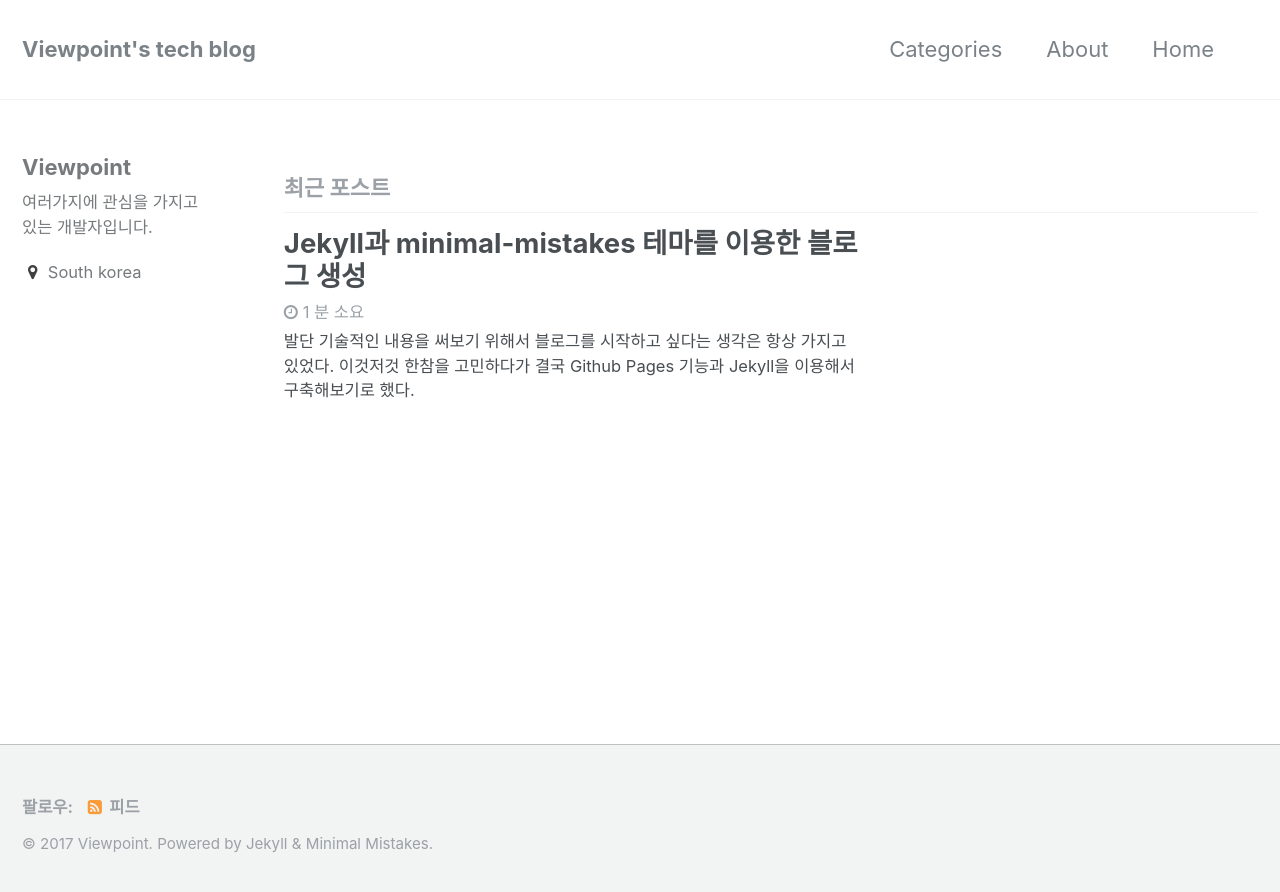
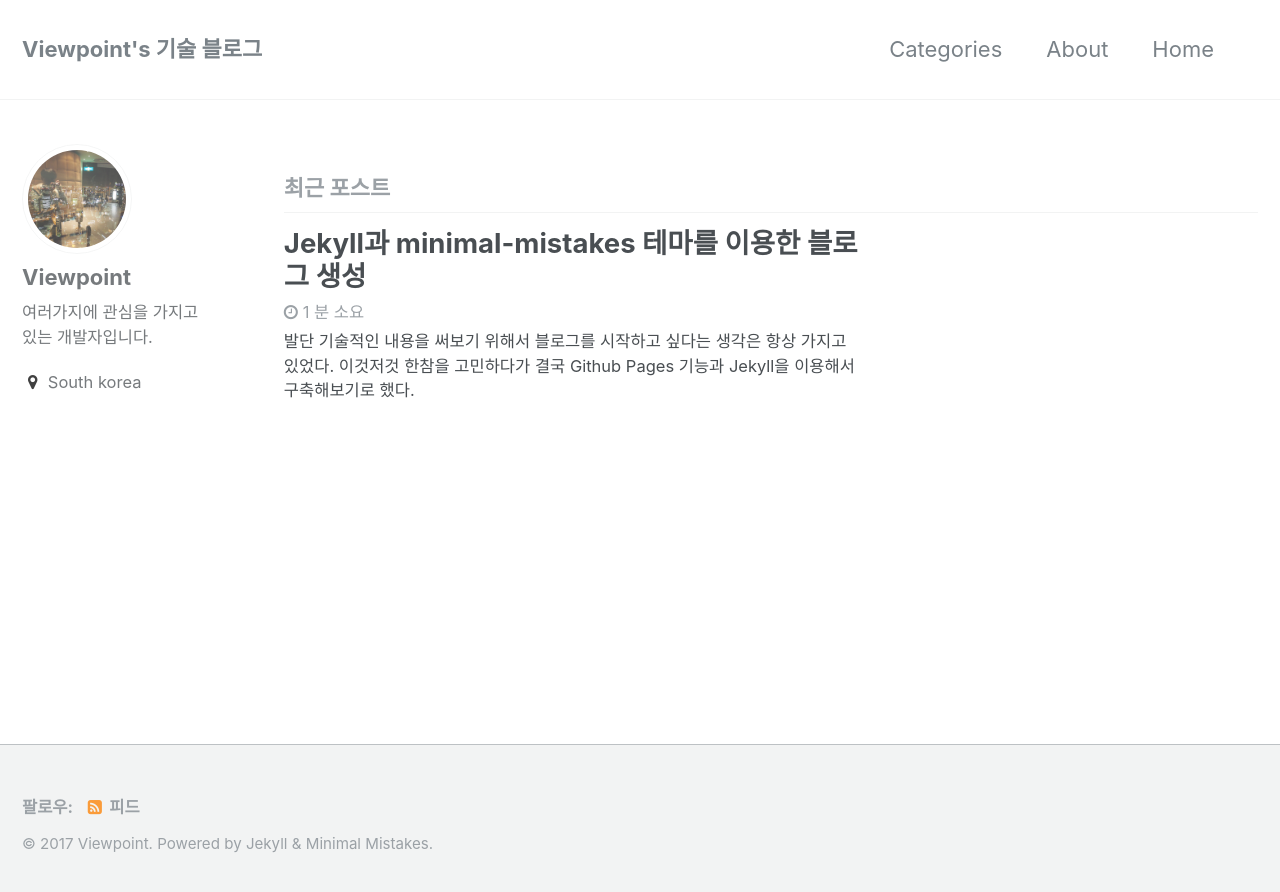
Before and after one commit to hide1202/hide1202.github.io, a Jekyll site: the page built from index.html, in a window 1280 px wide. Shown: the top 892 px of the page. Built offline with Jekyll 4.4.1, drawn with Linux system fonts in a browser that asks for light colours; the list of posts is cut into pages by our own code.

Commit message:
Change a page title Add author profile image

```diff
--- a/_config.yml
+++ b/_config.yml
@@ -7,7 +7,7 @@
 
 # Site Settings
 locale                   : "ko"
-title                    : "Viewpoint's tech blog"
+title                    : "Viewpoint's 기술 블로그"
 title_separator          : "-"
 name                     : "Viewpoint"
 description              : "An amazing website."
@@ -78,7 +78,7 @@ analytics:
 # Site Author
 author:
   name             : "Viewpoint"
-  avatar           : # path of avatar image, e.g. "/assets/images/bio-photo.jpg"
+  avatar           : "/assets/images/profile.jpg"
   bio              : "여러가지에 관심을 가지고 있는 개발자입니다."
   location         : "South korea"
   email            :
```
Also changed, not shown: assets/images/profile.jpg (added).
